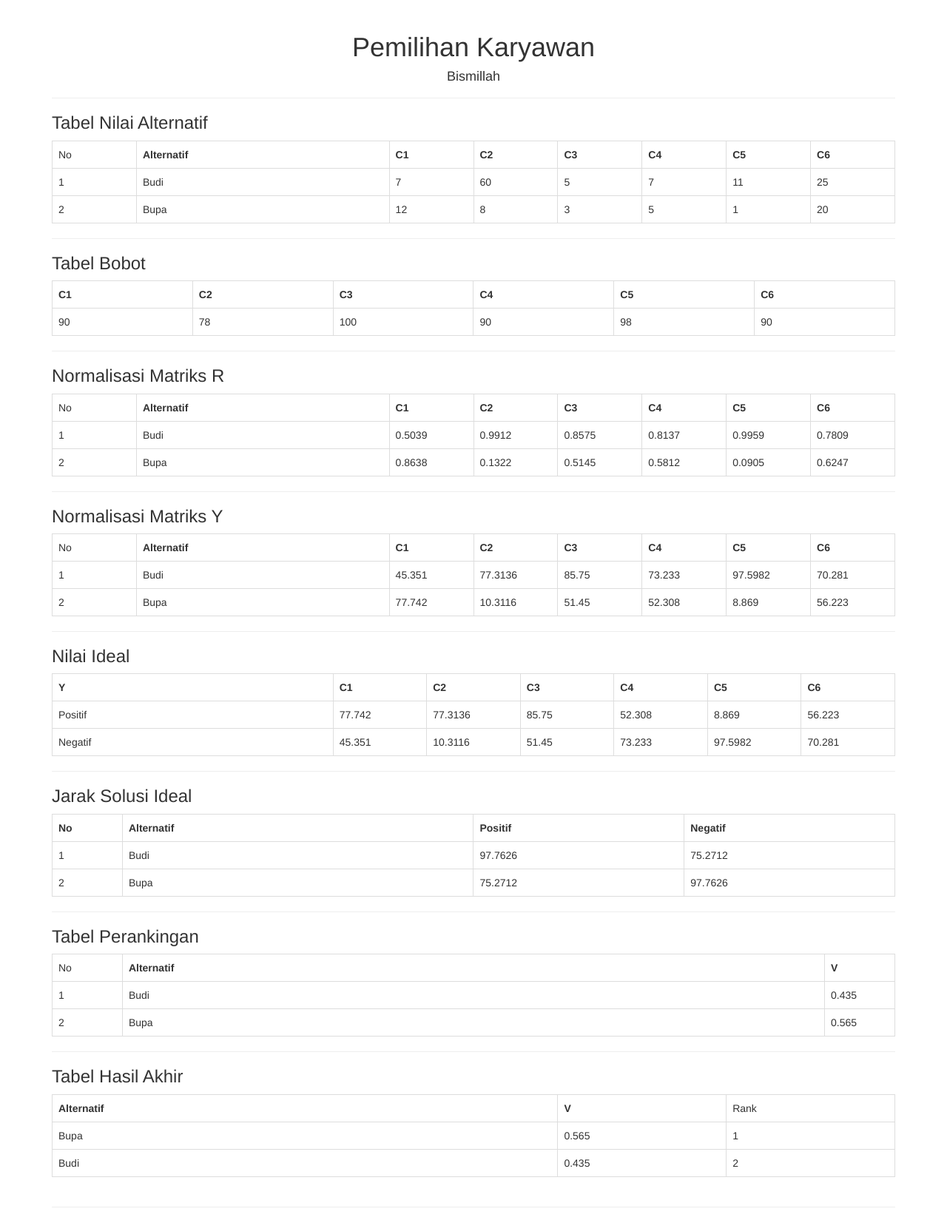
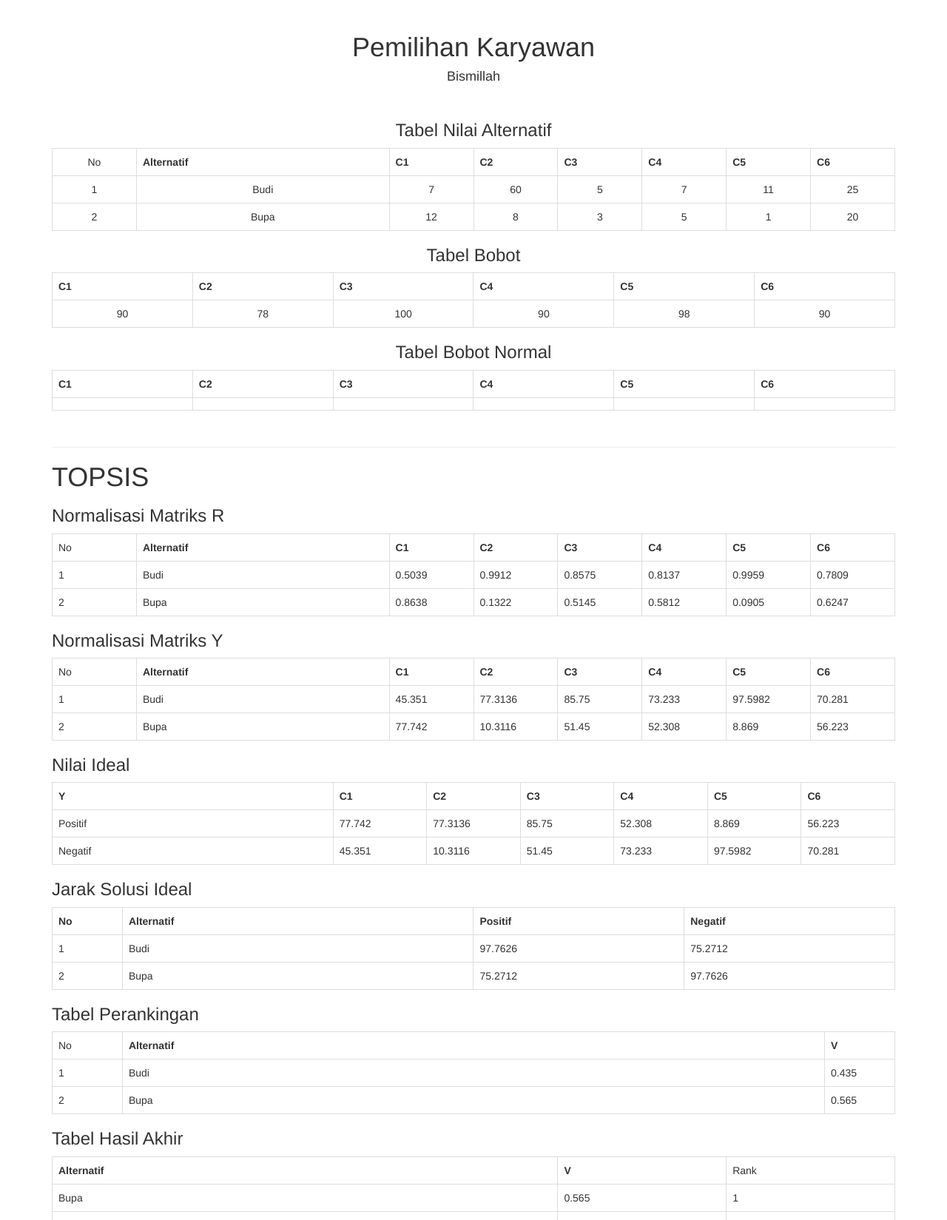
Before and after one commit to dylansanjaya/Sistem-Pendukung-Keputusan-Decision-Support-System-Dengan-3-Metode-TOPSIS-SAW-dan-WP, a PHP site: page /detail-laporan.php?id=16 in a window 1280 px wide. Shown: the part 68-1717 px from the top of the page at 74% size. Run offline with PHP 8.4, Linux system fonts and the light colour scheme; a user stored in the database is signed in; data comes from the database, SQL or seed files in the repository; lists and menus that the app fills with data are empty.

Commit message:
Update Laporan

```diff
--- a/detail-laporan.php
+++ b/detail-laporan.php
@@ -34,6 +34,12 @@
 $req->execute();
 
 $bobot = $req->fetch();
+
+$req = $dbc->prepare("SELECT * FROM bobot_normal WHERE id_pemilihan = ?");
+$req->bindParam(1, $_GET['id']);
+$req->execute();
+
+$bobot_normal = $req->fetch();
 
 $req = $dbc->prepare("SELECT * FROM matrik_r WHERE id_pemilihan = ?");
 $req->bindParam(1, $_GET['id']);
@@ -73,7 +79,8 @@
     <div class="page-header text-center">
         <h1>Pemilihan Karyawan</h1>
         <h4><?php echo $pemilihan['keterangan']; ?></h4>
-    </div>
+    <br>
+
     <h3>Tabel Nilai Alternatif</h3>
     <table class="table table-bordered">
         <tr>
@@ -101,7 +108,6 @@
         }
         ?>
     </table>
-    <hr />
     <h3>Tabel Bobot</h3>
     <table class="table table-bordered">
         <tr>
@@ -123,7 +129,35 @@
             </tr>';
         ?>
     </table>
-    <hr />
+    <h3>Tabel Bobot Normal</h3>
+    <table class="table table-bordered">
+        <tr>
+            <th class="col-md-2">C1</th>
+            <th class="col-md-2">C2</th>
+            <th class="col-md-2">C3</th>
+            <th class="col-md-2">C4</th>
+            <th class="col-md-2">C5</th>
+            <th class="col-md-2">C6</th>
+        </tr>
+        <?php
+        echo '<tr>
+                <td class="col-md-1">'.$bobot_normal['c1'].'</td>
+                <td class="col-md-1">'.$bobot_normal['c2'].'</td>
+                <td class="col-md-1">'.$bobot_normal['c3'].'</td>
+                <td class="col-md-1">'.$bobot_normal['c4'].'</td>
+                <td class="col-md-1">'.$bobot_normal['c5'].'</td>
+                <td class="col-md-1">'.$bobot_normal['c6'].'</td>
+            </tr>';
+        ?>
+    </table>
+    <br>
+    </hr>
+    </div>
+
+    <div>
+        <div>
+            <h1>TOPSIS</h1>
+        </div>
         <h3>Normalisasi Matriks R</h3>
         <table class="table table-bordered">
             <tr>
@@ -151,7 +185,6 @@
             }
             ?>
         </table>
-    <hr />
         <h3>Normalisasi Matriks Y</h3>
         <table class="table table-bordered">
             <tr>
@@ -179,7 +212,6 @@
             }
             ?>
         </table>
-    <hr />
         <h3>Nilai Ideal</h3>
         <table class="table table-bordered">
             <tr>
@@ -206,7 +238,6 @@
             }
             ?>
         </table>
-    <hr />
         <h3>Jarak Solusi Ideal</h3>
         <table class="table table-bordered">
             <tr>
@@ -227,7 +258,6 @@
             }
             ?>
         </table>
-    <hr />
         <h3>Tabel Perankingan</h3>
         <table class="table table-bordered">
             <tr>
@@ -245,7 +275,6 @@
             }
             ?>
         </table>
-    <hr />
         <?php
         $hasil = array();
 
@@ -277,6 +306,26 @@
             }
             ?>
         </table>
+        </hr>
+    </div>
+    <br>
+
+
+    <!-- bagian saw -->
+    <div>
+        <div>
+            <h1>SAW</h1>
+        </div>
+    </div>
+    <br>
+
+    <!-- bagian wp -->
+    <div>
+        <div>
+            <h1>WP</h1>
+        </div>
+    </div>
+
 </div>
 <?php
 include './includes/footer.php';
--- a/hasil.php
+++ b/hasil.php
@@ -105,7 +105,7 @@
     <br/>
         <div class="row">
             <div class="text-right">
-                <a class="btn btn-primary" href="nilai-alternatif.php">Laporan</a>
+                <a class="btn btn-primary" href="laporan.php">Laporan</a>
             </div>
     </br/>
 </div>
```
Lines whose indentation alone changed are shown as unchanged.
